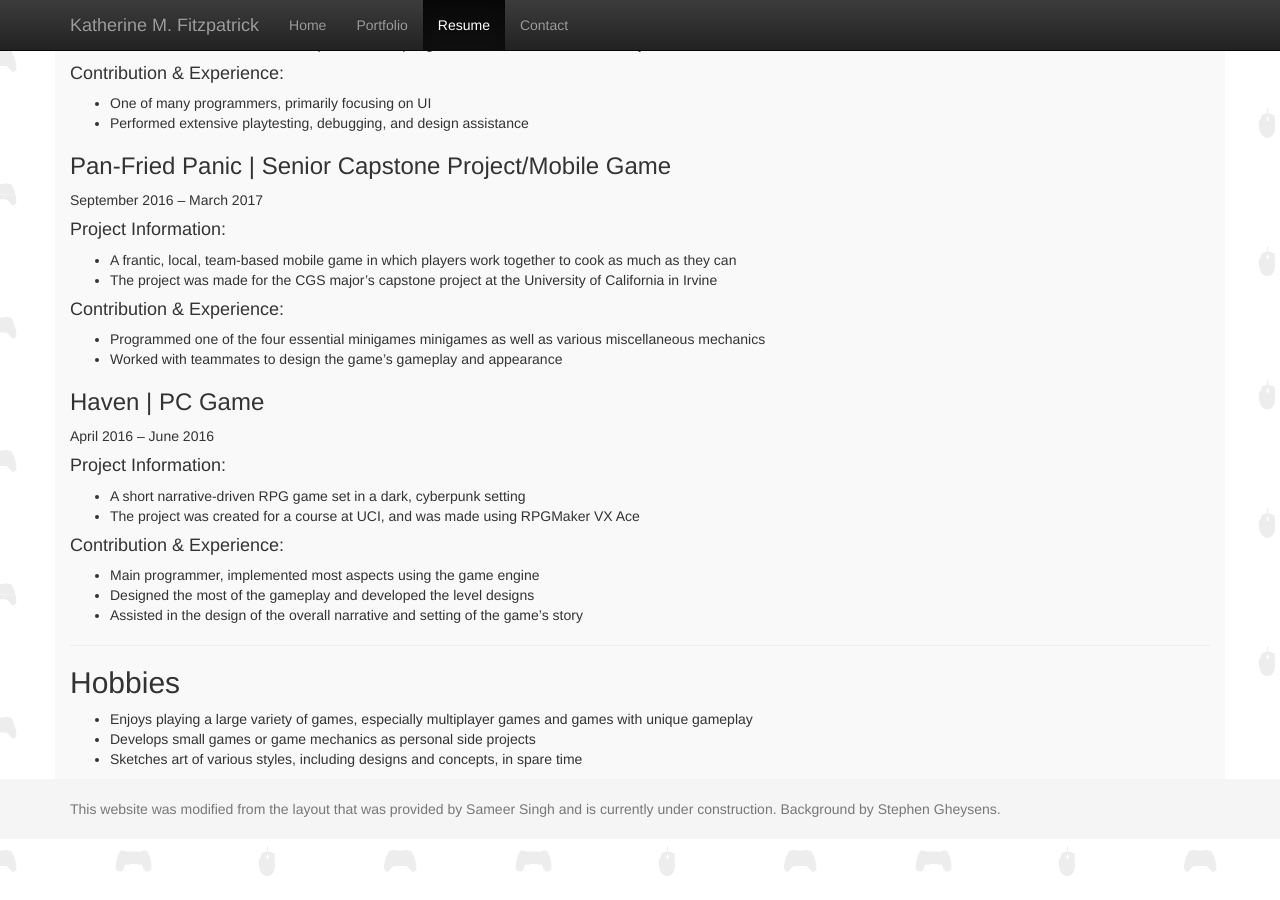
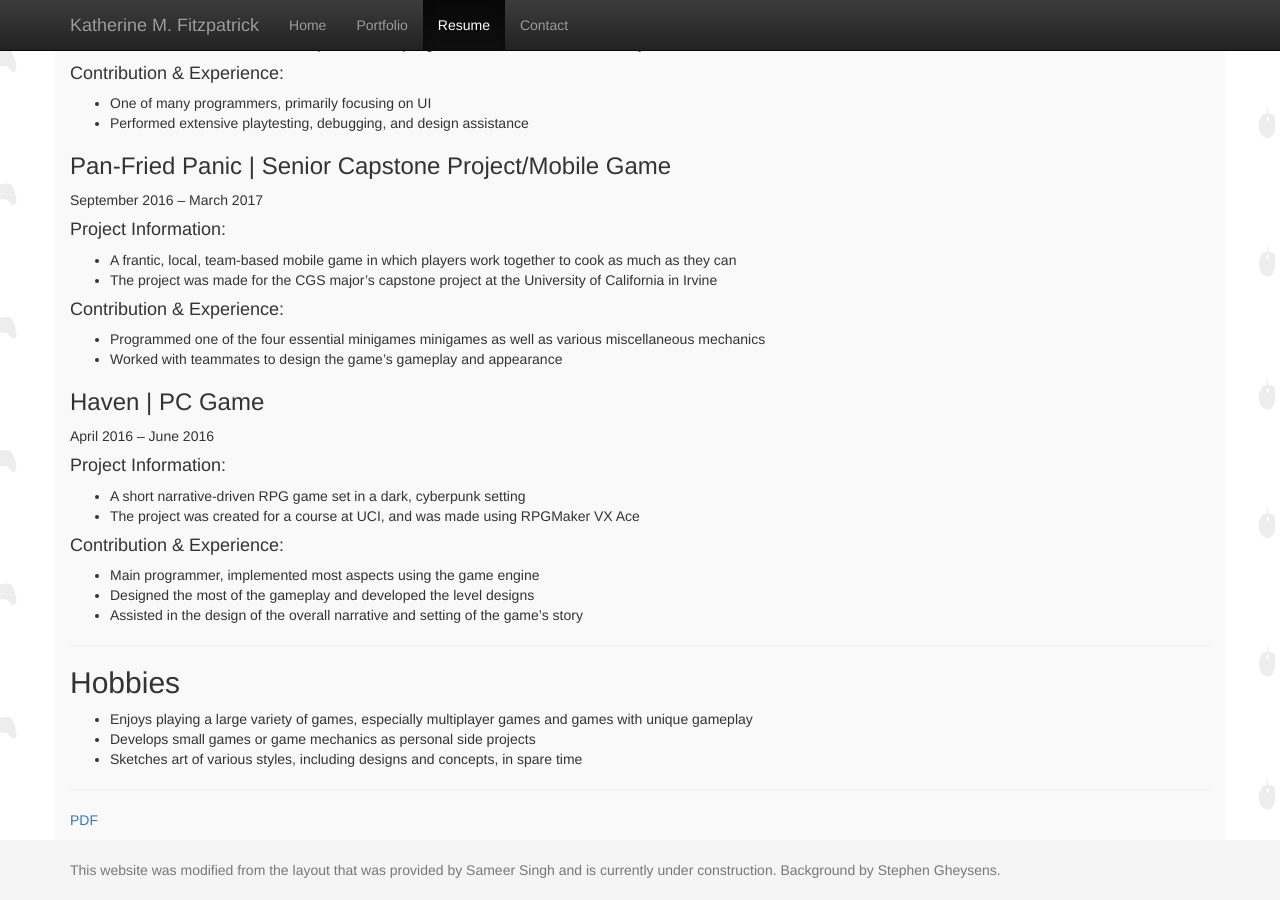
Before and after one commit to kathermf/kathermf.github.io, a Jekyll site: the page built from resume.md, in a window 1280 px wide and 900 px high, scrolled down 1406 px. Built offline with Jekyll 4.4.1, drawn with Linux system fonts in a browser that asks for light colours.

Commit message:
link-file test

```diff
--- a/resume.md
+++ b/resume.md
@@ -93,3 +93,7 @@ April 2016 – June 2016
 * Enjoys playing a large variety of games, especially multiplayer games and games with unique gameplay
 * Develops small games or game mechanics as personal side projects
 * Sketches art of various styles, including designs and concepts, in spare time
+
+---
+
+[PDF](/fitzpatrickkm_resumeNP.pdf)
```
Also changed, not shown: 1 other file.
